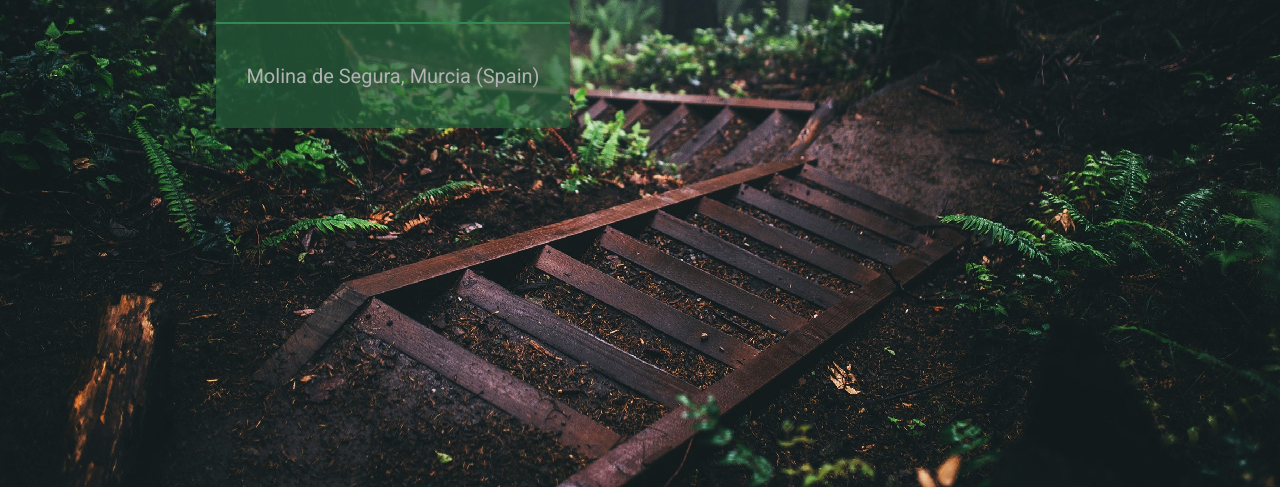
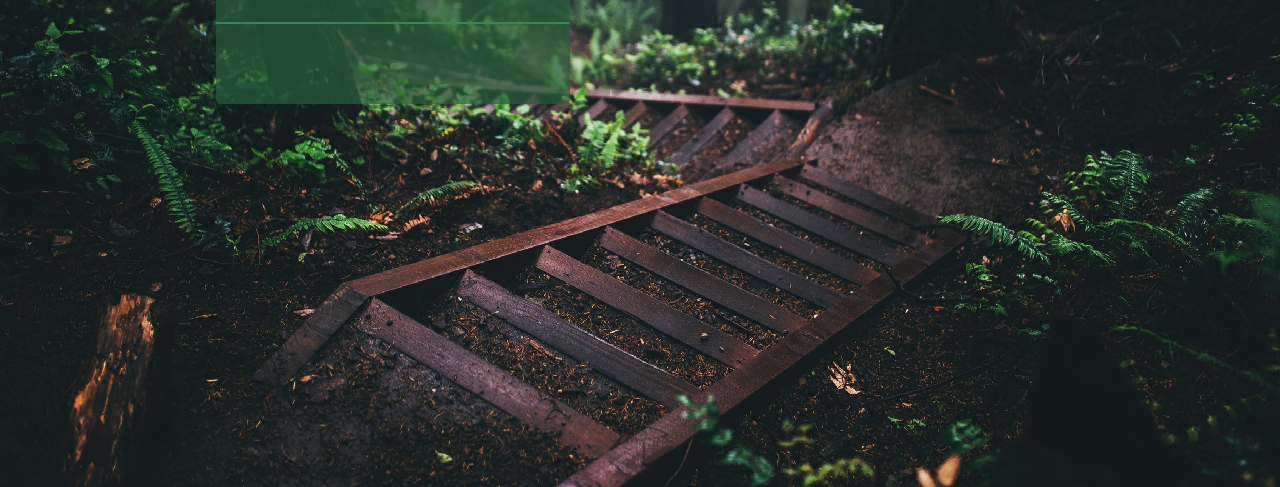
Before and after one commit to matyiu/Startpage, a plain HTML site: page index.html in a window 1280 px wide. Shown: the part 313-800 px from the top of the page. Drawn offline with nearby package versions, Linux system fonts and the light colour scheme.

Commit message:
Removed location in html

```diff
--- a/index.html
+++ b/index.html
@@ -25,7 +25,7 @@
         <div class="group">
           <div class="weather" id="weather">
           </div>
-          <p class="subtitle" id="loc">Molina de Segura, Murcia (Spain)</p>
+          <p class="subtitle" id="loc"></p>
         </div>
       </div>
       <div class="card-brown">
```
